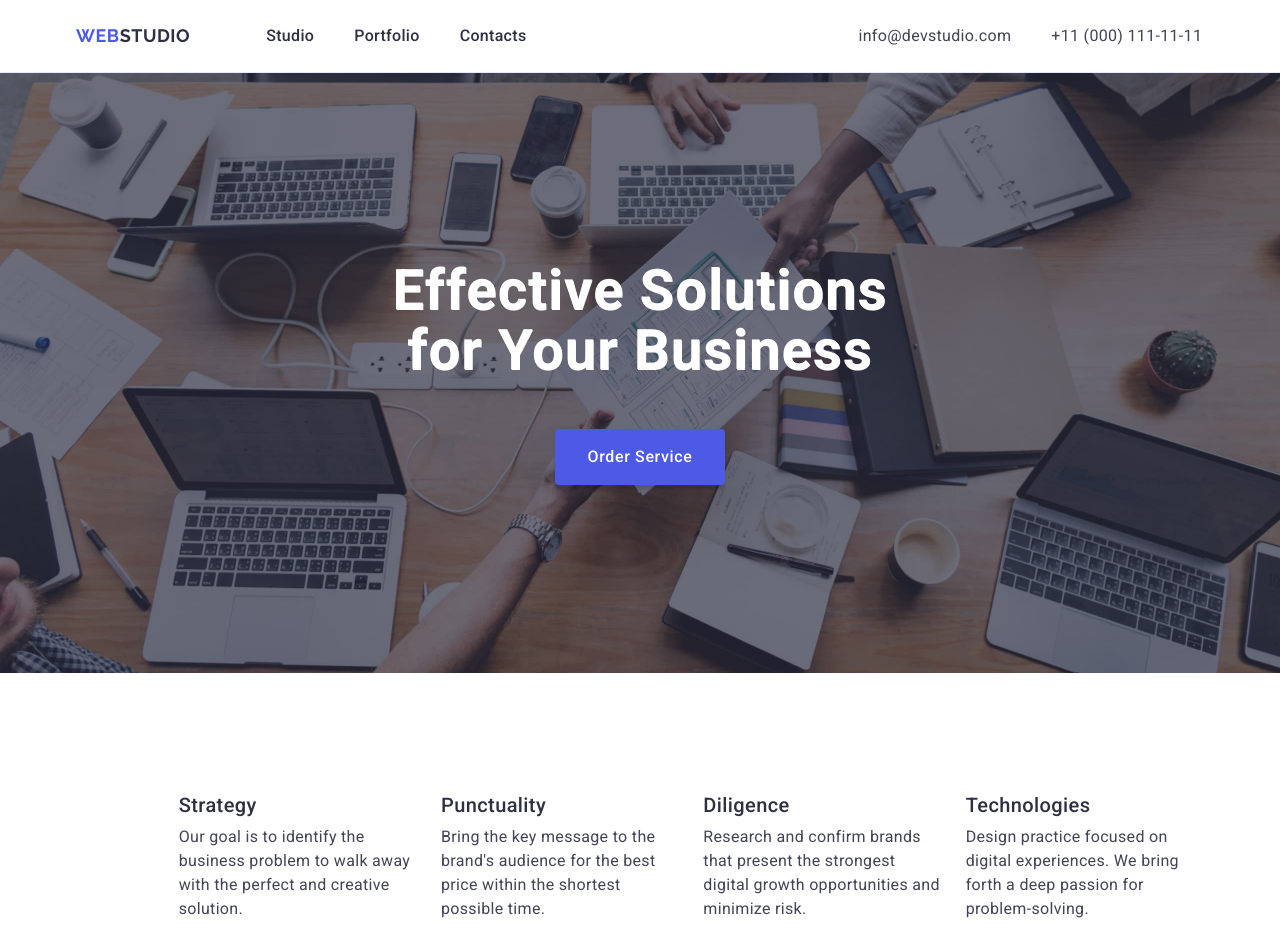
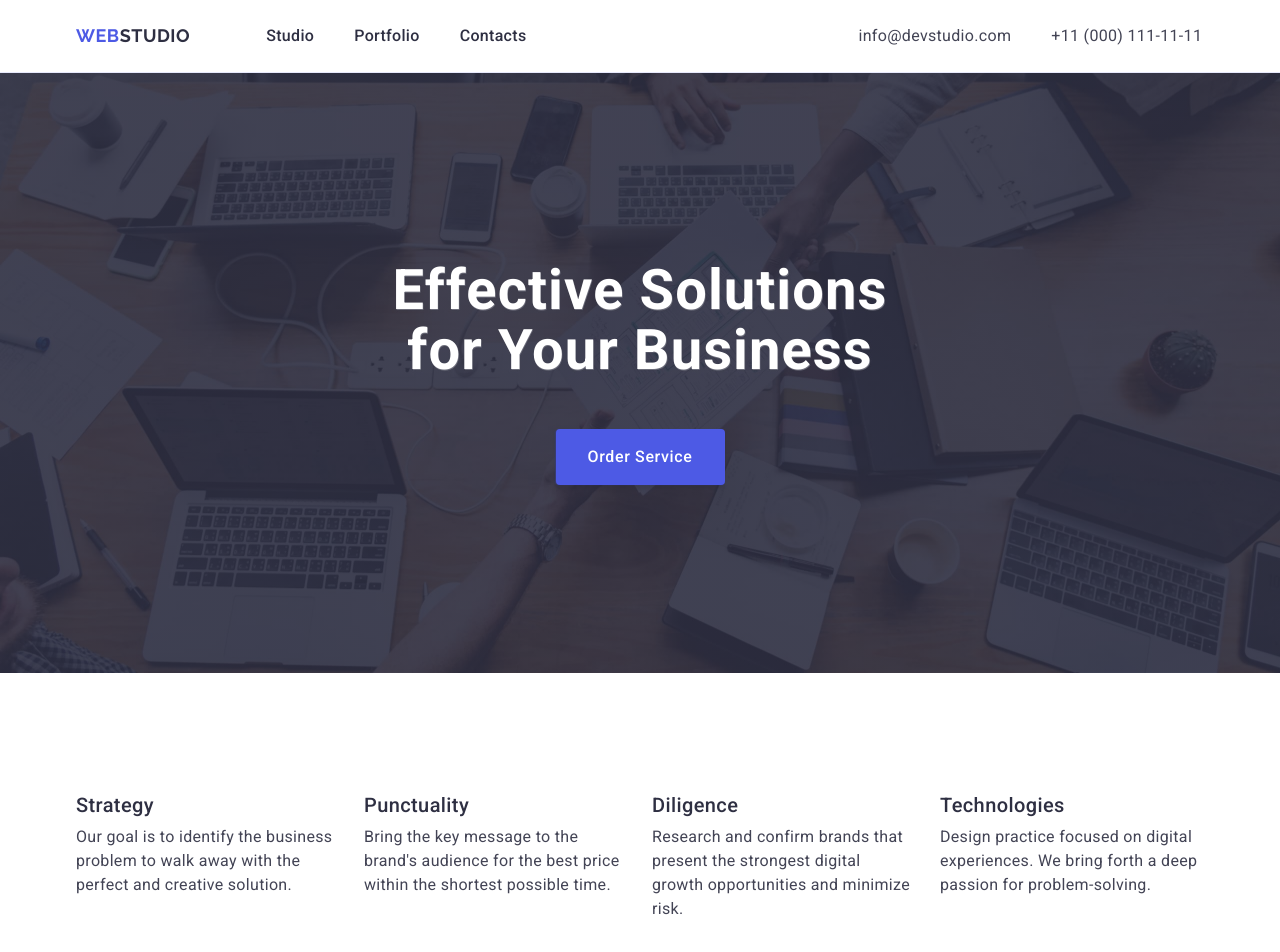
Before and after one commit to olha12melnychuk/goit-markup-hw-04, a plain HTML site: page index.html in a window 1280 px wide. Shown: the top 952 px of the page. Drawn offline with nearby package versions, Linux system fonts and the light colour scheme.

Commit message:
add linear gradient to section hero

```diff
--- a/css/styles.css
+++ b/css/styles.css
@@ -110,20 +110,16 @@ a {
 .section-hero {
   padding-top: 188px;
   padding-bottom: 188px;
-  background-image: url(/images/hero_image.jpg);
-
-  /* check gradient */
+  background-color: #2e2f42;
   background-image: linear-gradient(
-    to bottom,
-rgba(46, 47, 66, 0.7)
+rgba(46, 47, 66, 0.7),
 rgba(46, 47, 66, 0.7)
   ),
   url(/images/hero_image.jpg);
-  /* check gradient */
-
   background-repeat: no-repeat;
   background-position: center;
   background-size: cover;
+  background-clip: padding-box;
 }
 
 .header {
@@ -213,10 +209,6 @@ rgba(46, 47, 66, 0.7)
 .text {
   font-weight: 400;
   letter-spacing: 0.02em;
-}
-
-.section-hero {
-  background-color: #2e2f42;
 }
 
 .section-hero .header {
--- a/index.html
+++ b/index.html
@@ -43,7 +43,6 @@
 
     <section class="section our-advantages">
       <div class="container">
-        <svg>
         <h2 class="visually-hidden">Our advantages</h2>
         <ul class="our-advantages-menu">
           <li class="our-advantages-menu-item">
```
